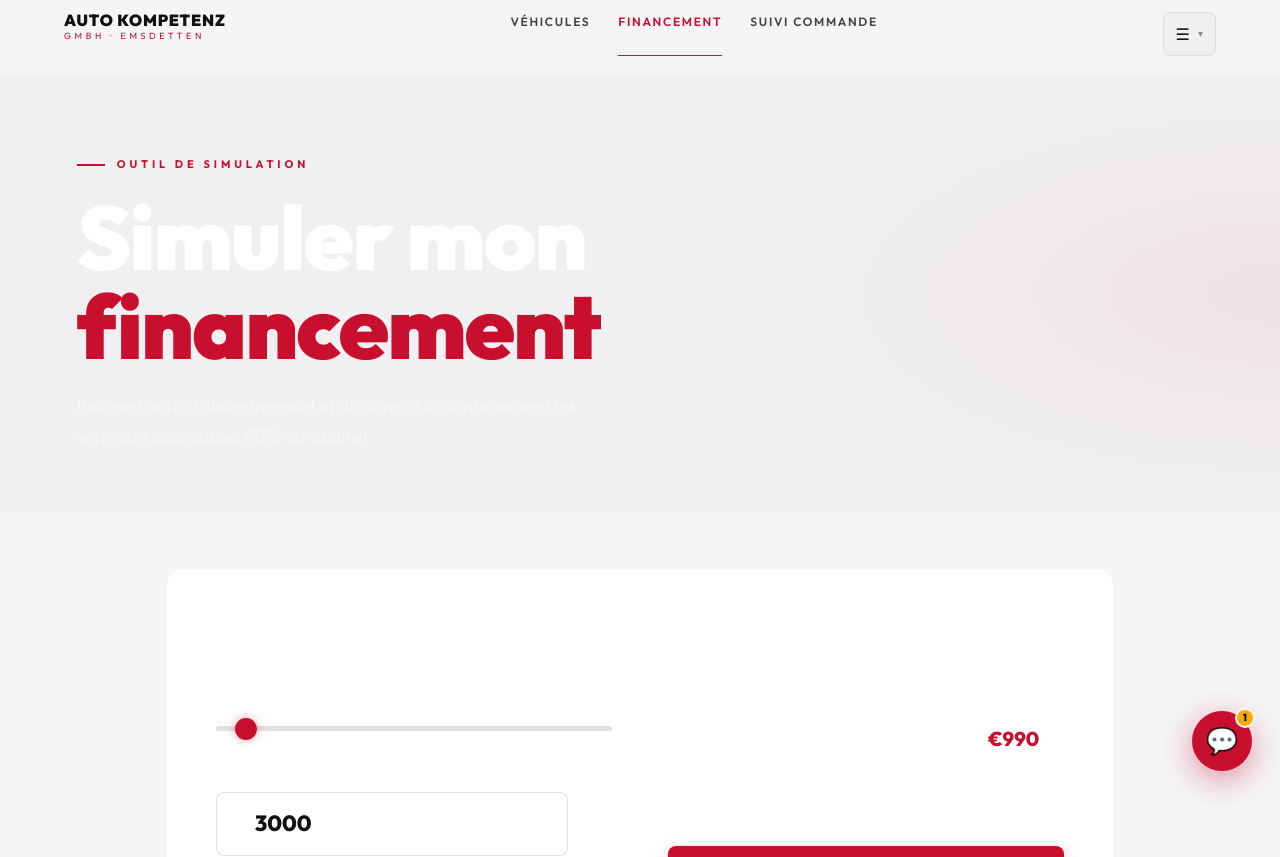
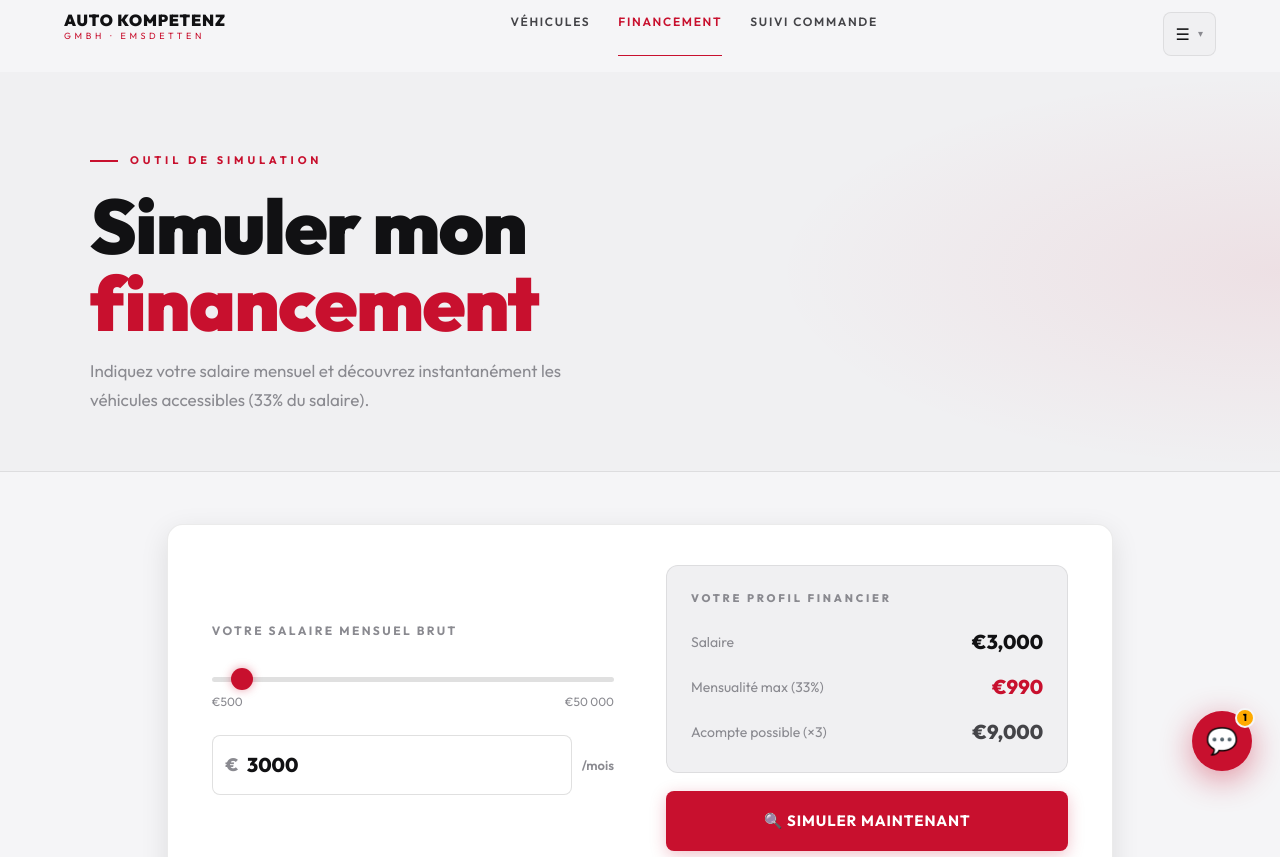
Before and after one commit to autokompetenz/autokompetenz, a React (Vite) app: page /simulation in a window 1280 px wide. Shown: the top 857 px of the page. Built offline with nearby package versions, Linux system fonts and the light colour scheme; a web font is replaced by a local one.

Commit message:
fix: simulation

```diff
--- a/src/pages/Simulation.jsx
+++ b/src/pages/Simulation.jsx
@@ -9,141 +9,156 @@ import { useLangStore } from '../store';
 
 export default function Simulation() {
   const { lang } = useLangStore();
-  const [salary, setSalary] = useState(3000);
+  const { isMobile } = useBreakpoint();
+  const [salary, setSalary]     = useState(3000);
   const [inputVal, setInputVal] = useState('3000');
-  const [result, setResult] = useState(null);
-  const [loading, setLoading] = useState(false);
+  const [result, setResult]     = useState(null);
+  const [loading, setLoading]   = useState(false);
   const [searched, setSearched] = useState(false);
+  const l = lang || 'fr';
 
   const fetchSim = useCallback(async (val) => {
     if (!val || val <= 0) return;
     setLoading(true);
-    try { const { data } = await simAPI.simulate(val); setResult(data); setSearched(true); }
-    catch (e) { console.error(e); }
+    try {
+      const { data } = await simAPI.simulate(val);
+      setResult(data);
+      setSearched(true);
+    } catch (e) { console.error(e); }
     finally { setLoading(false); }
   }, []);
 
   const handleSlider = (e) => { const v = parseInt(e.target.value); setSalary(v); setInputVal(String(v)); };
   const handleInput  = (e) => {
-    const raw = e.target.value.replace(/\D/g,''); setInputVal(raw);
+    const raw = e.target.value.replace(/\D/g, '');
+    setInputVal(raw);
     const v = parseInt(raw);
     if (v && v >= 500 && v <= 50000) setSalary(v);
   };
 
   const L = {
-    label:    { fr:'Outil de simulation',          en:'Financing Simulator',          de:'Finanzierungsrechner',         ar:'محاكاة التمويل' },
-    title:    { fr:'Simuler mon\nfinancement',      en:'Simulate my\nfinancing',       de:'Finanzierung\nsimulieren',     ar:'محاكاة\nتمويلي' },
-    sub:      { fr:'Indiquez votre salaire mensuel et découvrez instantanément les véhicules accessibles (33% du salaire).', en:'Enter your monthly salary and instantly discover accessible vehicles (33% of salary).', de:'Geben Sie Ihr Monatsgehalt ein und entdecken Sie sofort erreichbare Fahrzeuge (33% des Gehalts).', ar:'أدخل راتبك الشهري واكتشف فوراً السيارات المتاحة (33% من الراتب).' },
-    sliderLabel: { fr:'Votre salaire mensuel brut', en:'Your gross monthly salary', de:'Ihr Brutto-Monatsgehalt', ar:'راتبك الشهري الإجمالي' },
-    profile:  { fr:'Votre profil financier',        en:'Your financial profile',      de:'Ihr Finanzprofil',             ar:'ملفك المالي' },
-    salaryL:  { fr:'Salaire',                        en:'Salary',                     de:'Gehalt',                       ar:'الراتب' },
-    maxRate:  { fr:'Mensualité max (33%)',            en:'Max monthly (33%)',          de:'Max. Rate (33%)',              ar:'الحد الأقصى الشهري (33%)' },
-    deposit:  { fr:'Acompte possible (×3)',          en:'Possible deposit (×3)',       de:'Mögliche Anzahlung (×3)',      ar:'الدفعة الأولى الممكنة (×3)' },
-    simulate: { fr:'Simuler maintenant',             en:'Simulate now',               de:'Jetzt simulieren',             ar:'محاكاة الآن' },
-    loading:  { fr:'Recherche en cours...',          en:'Searching...',               de:'Suche läuft...',               ar:'جارٍ البحث...' },
-    results:  { fr:'véhicule(s) accessible(s) avec un salaire de', en:'vehicle(s) accessible with a salary of', de:'Fahrzeug(e) erreichbar mit Gehalt von', ar:'سيارات متاحة براتب' },
-    maxRateR: { fr:'Mensualité max :',               en:'Max. monthly rate:',         de:'Max. Rate:',                   ar:'الحد الأقصى الشهري:' },
-    noResult: { fr:'Aucun véhicule accessible',      en:'No vehicles accessible',     de:'Keine Fahrzeuge erreichbar',   ar:'لا توجد سيارات متاحة' },
-    noResultSub: { fr:'Avec une mensualité max de', en:'With a max monthly of', de:'Mit max. Rate von', ar:'بحد أقصى شهري من' },
-    noResultSub2: { fr:", aucun véhicule ne correspond actuellement. Contactez-nous pour des solutions personnalisées.", en:", no vehicle matches currently. Contact us for personalised solutions.", de:", passt kein Fahrzeug. Kontaktieren Sie uns für individuelle Lösungen.", ar:", لا توجد سيارة مطابقة حالياً. تواصل معنا للحلول المخصصة." },
-    contact:  { fr:'Nous contacter via WhatsApp',   en:'Contact us via WhatsApp',     de:'WhatsApp kontaktieren',        ar:'تواصل معنا عبر واتساب' },
+    label:       { fr:'Outil de simulation',    en:'Financing Simulator',       de:'Finanzierungsrechner',      es:'Simulador de financiación',       it:'Simulatore di finanziamento',   pt:'Simulador de financiamento' },
+    title1:      { fr:'Simuler mon',            en:'Simulate my',               de:'Finanzierung',               es:'Simular mi',                      it:'Simula il mio',                 pt:'Simular meu' },
+    title2:      { fr:'financement',            en:'financing',                  de:'simulieren',                 es:'financiación',                    it:'finanziamento',                 pt:'financiamento' },
+    sub:         { fr:'Indiquez votre salaire mensuel et découvrez instantanément les véhicules accessibles (33% du salaire).', en:'Enter your monthly salary and instantly discover accessible vehicles (33% of salary).', de:'Geben Sie Ihr Monatsgehalt ein und entdecken Sie sofort erreichbare Fahrzeuge (33% des Gehalts).', es:'Indique su salario mensual y descubra al instante los vehículos accesibles (33% del salario).', it:'Inserisci il tuo stipendio mensile e scopri subito i veicoli accessibili (33% dello stipendio).', pt:'Indique o seu salário mensal e descubra instantaneamente os veículos acessíveis (33% do salário).' },
+    sliderLabel: { fr:'Votre salaire mensuel brut', en:'Your gross monthly salary', de:'Ihr Brutto-Monatsgehalt', es:'Su salario mensual bruto', it:'Il vostro stipendio mensile lordo', pt:'O seu salário mensal bruto' },
+    profile:     { fr:'Votre profil financier', en:'Your financial profile',     de:'Ihr Finanzprofil',          es:'Su perfil financiero',             it:'Il vostro profilo finanziario',  pt:'O seu perfil financeiro' },
+    salaryL:     { fr:'Salaire',                en:'Salary',                     de:'Gehalt',                    es:'Salario',                          it:'Stipendio',                     pt:'Salário' },
+    maxRate:     { fr:'Mensualité max (33%)',   en:'Max monthly (33%)',          de:'Max. Rate (33%)',            es:'Cuota máx. (33%)',                 it:'Rata max. (33%)',               pt:'Parcela máx. (33%)' },
+    deposit:     { fr:'Acompte possible (×3)', en:'Possible deposit (×3)',      de:'Mögliche Anzahlung (×3)',   es:'Señal posible (×3)',               it:'Acconto possibile (×3)',         pt:'Entrada possível (×3)' },
+    simulate:    { fr:'Simuler maintenant',     en:'Simulate now',               de:'Jetzt simulieren',          es:'Simular ahora',                    it:'Simula ora',                    pt:'Simular agora' },
+    loadingL:    { fr:'Recherche en cours...',  en:'Searching...',               de:'Suche läuft...',            es:'Buscando...',                      it:'Ricerca in corso...',           pt:'Pesquisando...' },
+    results:     { fr:'véhicule(s) accessible(s) avec un salaire de', en:'vehicle(s) accessible with a salary of', de:'Fahrzeug(e) erreichbar mit Gehalt von', es:'vehículo(s) accesible(s) con un salario de', it:'veicolo/i accessibile/i con uno stipendio di', pt:'veículo(s) acessível/eis com um salário de' },
+    maxRateR:    { fr:'Mensualité max :',       en:'Max. monthly rate:',         de:'Max. Rate:',                es:'Cuota máx.:',                      it:'Rata max.:',                    pt:'Parcela máx.:' },
+    noResult:    { fr:'Aucun véhicule accessible', en:'No vehicles accessible', de:'Keine Fahrzeuge erreichbar', es:'Ningún vehículo accesible',       it:'Nessun veicolo accessibile',    pt:'Nenhum veículo acessível' },
+    noResultSub: { fr:'Avec une mensualité max de', en:'With a max monthly of', de:'Mit max. Rate von',         es:'Con una cuota máx. de',            it:'Con una rata max. di',          pt:'Com uma parcela máx. de' },
+    noResultSub2:{ fr:", aucun véhicule ne correspond. Contactez-nous pour des solutions personnalisées.", en:", no vehicle matches. Contact us for personalised solutions.", de:", passt kein Fahrzeug. Kontaktieren Sie uns.", es:", ningún vehículo coincide. Contáctenos para soluciones personalizadas.", it:", nessun veicolo corrisponde. Contattateci per soluzioni personalizzate.", pt:", nenhum veículo corresponde. Contacte-nos para soluções personalizadas." },
+    contact:     { fr:'Nous contacter via WhatsApp', en:'Contact us via WhatsApp', de:'WhatsApp kontaktieren', es:'Contáctenos por WhatsApp',         it:'Contattateci via WhatsApp',     pt:'Contacte-nos via WhatsApp' },
+    per_month:   { fr:'/mois',                 en:'/month',                     de:'/Monat',                    es:'/mes',                             it:'/mese',                         pt:'/mês' },
   };
 
   return (
-    <div style={{ minHeight:'100vh', background:'var(--bg)', paddingTop:76 }}>
+    <div style={{ minHeight:'100vh', background:'var(--bg)', paddingTop:72 }}>
+
       {/* Header */}
-      <div style={{ padding:'72px 6% 60px', background:'var(--bg-card2)', borderBottom:'1px solid rgba(255,255,255,0.05)', position:'relative', overflow:'hidden' }}>
-        <div style={{ position:'absolute', top:0, right:0, bottom:0, width:'40%', background:'radial-gradient(ellipse at right, rgba(200,16,46,0.06), transparent 70%)', pointerEvents:'none' }} />
-        <div style={{ position:'relative', zIndex:1 }}>
-          <div className="section-eyebrow">{L.label[lang]}</div>
-          <h1 style={{ fontFamily:"'Outfit', sans-serif", fontWeight:900, fontSize:'clamp(48px,7vw,96px)', color:'#fff', letterSpacing:'-0.02em', lineHeight:1, marginBottom:20 }}>
-            {(L.title[lang] || L.title.fr).split('\n').map((line,i) => (
-              <span key={i} style={{ display:'block', color: i===1 ? '#C8102E' : '#fff' }}>{line}</span>
-            ))}
+      <div style={{ padding: isMobile ? '48px 5% 36px' : '72px 6% 56px', background:'var(--bg-card2)', borderBottom:'1px solid var(--border)', position:'relative', overflow:'hidden' }}>
+        <div style={{ position:'absolute', top:0, right:0, bottom:0, width:'40%', background:'radial-gradient(ellipse at right, rgba(200,16,46,0.07), transparent 70%)', pointerEvents:'none' }} />
+        <div style={{ position:'relative', zIndex:1, maxWidth:1100, margin:'0 auto' }}>
+          <div className="section-eyebrow">{L.label[l]}</div>
+          <h1 style={{ fontFamily:"'Outfit',sans-serif", fontWeight:900, fontSize:'clamp(40px,6vw,88px)', color:'var(--text)', letterSpacing:'-0.02em', lineHeight:1, marginBottom:16 }}>
+            <span style={{ display:'block' }}>{L.title1[l]}</span>
+            <span style={{ display:'block', color:'var(--red)' }}>{L.title2[l]}</span>
           </h1>
-          <p style={{ fontSize:18, color:'rgba(255,255,255,0.4)', maxWidth:560, lineHeight:1.7 }}>{L.sub[lang]}</p>
+          <p style={{ fontSize: isMobile ? 15 : 17, color:'var(--text-3)', maxWidth:520, lineHeight:1.7 }}>{L.sub[l]}</p>
         </div>
       </div>
 
-      <div style={{ maxWidth:1100, margin:'0 auto', padding:'56px 6%' }}>
+      <div style={{ maxWidth:1100, margin:'0 auto', padding: isMobile ? '28px 4%' : '52px 6%' }}>
+
         {/* Simulator card */}
-        <div style={{ background:'var(--bg-card)', border:'1px solid rgba(255,255,255,0.06)', borderRadius:16, padding:'44px 48px', marginBottom:52 }}>
-          <div style={{ display:'grid', gridTemplateColumns:'1fr 1fr', gap:56, alignItems:'center' }}>
-            {/* Left — slider */}
+        <div style={{ background:'var(--bg-card)', border:'1px solid var(--border)', borderRadius:16, padding: isMobile ? '24px 20px' : '40px 44px', marginBottom:44, boxShadow:'var(--shadow-md)' }}>
+          <div style={{ display:'grid', gridTemplateColumns: isMobile ? '1fr' : '1fr 1fr', gap: isMobile ? 28 : 52, alignItems:'center' }}>
+
+            {/* Slider */}
             <div>
-              <label style={{ display:'block', fontSize:13, fontWeight:700, letterSpacing:'0.2em', textTransform:'uppercase', color:'rgba(255,255,255,0.4)', marginBottom:28 }}>
-                {L.sliderLabel[lang]}
+              <label style={{ display:'block', fontSize:12, fontWeight:700, letterSpacing:'0.2em', textTransform:'uppercase', color:'var(--text-3)', marginBottom:24 }}>
+                {L.sliderLabel[l]}
               </label>
-              <input type="range" min="500" max="50000" step="100" value={salary} onChange={handleSlider} style={{ width:'100%', marginBottom:14, accentColor:'#C8102E' }} />
-              <div style={{ display:'flex', justifyContent:'space-between', fontSize:12, color:'rgba(255,255,255,0.2)', marginBottom:28 }}>
-                <span>€500</span><span>€50,000</span>
+              <input type="range" min="500" max="50000" step="100" value={salary} onChange={handleSlider}
+                style={{ width:'100%', marginBottom:10, accentColor:'var(--red)' }} />
+              <div style={{ display:'flex', justifyContent:'space-between', fontSize:12, color:'var(--text-3)', marginBottom:24 }}>
+                <span>€500</span><span>€50 000</span>
               </div>
-              <div style={{ display:'flex', gap:12, alignItems:'center' }}>
+              <div style={{ display:'flex', gap:10, alignItems:'center' }}>
                 <div style={{ position:'relative', flex:1 }}>
-                  <span style={{ position:'absolute', left:16, top:'50%', transform:'translateY(-50%)', fontSize:20, fontWeight:800, color:'rgba(255,255,255,0.4)', fontFamily:"'Outfit', sans-serif" }}>€</span>
-                  <input type="text" value={inputVal} onChange={handleInput} className="input-luxury" style={{ paddingLeft:38, fontSize:22, fontWeight:800, fontFamily:"'Outfit', sans-serif" }} />
+                  <span style={{ position:'absolute', left:14, top:'50%', transform:'translateY(-50%)', fontSize:18, fontWeight:800, color:'var(--text-3)', fontFamily:"'Outfit',sans-serif" }}>€</span>
+                  <input type="text" value={inputVal} onChange={handleInput}
+                    className="input-luxury"
+                    style={{ paddingLeft:34, fontSize:20, fontWeight:800, fontFamily:"'Outfit',sans-serif" }} />
                 </div>
-                <span style={{ fontSize:13, color:'rgba(255,255,255,0.35)', fontWeight:600, flexShrink:0 }}>/mois</span>
+                <span style={{ fontSize:13, color:'var(--text-3)', fontWeight:600, flexShrink:0 }}>{L.per_month[l]}</span>
               </div>
             </div>
 
-            {/* Right — profile + CTA */}
+            {/* Profile + CTA */}
             <div>
-              <div style={{ background:'rgba(255,255,255,0.03)', border:'1px solid rgba(255,255,255,0.06)', borderRadius:12, padding:24, marginBottom:20 }}>
-                <p style={{ fontSize:11, fontWeight:800, letterSpacing:'0.25em', textTransform:'uppercase', color:'rgba(255,255,255,0.3)', marginBottom:20 }}>{L.profile[lang]}</p>
-                <div style={{ display:'flex', flexDirection:'column', gap:14 }}>
+              <div style={{ background:'var(--bg-card2)', border:'1px solid var(--border)', borderRadius:12, padding: isMobile ? 18 : 24, marginBottom:18 }}>
+                <p style={{ fontSize:11, fontWeight:800, letterSpacing:'0.25em', textTransform:'uppercase', color:'var(--text-3)', marginBottom:18 }}>{L.profile[l]}</p>
+                <div style={{ display:'flex', flexDirection:'column', gap:13 }}>
                   {[
-                    { label:L.salaryL[lang], value:formatEuro(salary), color:'#fff' },
-                    { label:L.maxRate[lang],  value:formatEuro(Math.round(salary*0.33)), color:'#C8102E' },
-                    { label:L.deposit[lang],  value:formatEuro(salary*3), color:'rgba(255,255,255,0.6)' },
+                    { label:L.salaryL[l],  value:formatEuro(salary),               color:'var(--text)' },
+                    { label:L.maxRate[l],  value:formatEuro(Math.round(salary*0.33)), color:'var(--red)' },
+                    { label:L.deposit[l],  value:formatEuro(salary*3),              color:'var(--text-2)' },
                   ].map(({ label, value, color }) => (
                     <div key={label} style={{ display:'flex', justifyContent:'space-between', alignItems:'center' }}>
-                      <span style={{ fontSize:14, color:'rgba(255,255,255,0.4)' }}>{label}</span>
-                      <span style={{ fontFamily:"'Outfit', sans-serif", fontWeight:800, fontSize:20, color }}>{value}</span>
+                      <span style={{ fontSize:14, color:'var(--text-3)' }}>{label}</span>
+                      <span style={{ fontFamily:"'Outfit',sans-serif", fontWeight:800, fontSize: isMobile ? 18 : 20, color }}>{value}</span>
                     </div>
                   ))}
                 </div>
               </div>
-              <button onClick={() => fetchSim(salary)} disabled={loading} className="btn-primary" style={{ width:'100%', justifyContent:'center', padding:18, fontSize:15 }}>
-                {loading ? L.loading[lang] : '🔍 ' + L.simulate[lang]}
+              <button onClick={() => fetchSim(salary)} disabled={loading} className="btn-primary"
+                style={{ width:'100%', justifyContent:'center', padding: isMobile ? 15 : 18, fontSize:15 }}>
+                {loading ? L.loadingL[l] : '🔍 ' + L.simulate[l]}
               </button>
             </div>
           </div>
         </div>
 
         {/* Results */}
-        {loading && <Loader text={L.loading[lang]} />}
+        {loading && <div style={{ display:'flex', justifyContent:'center' }}><Loader text={L.loadingL[l]} /></div>}
 
         {searched && !loading && result && (
           <motion.div initial={{ opacity:0, y:24 }} animate={{ opacity:1, y:0 }} transition={{ duration:0.6, ease:[0.16,1,0.3,1] }}>
-            <div style={{ textAlign:'center', marginBottom:48 }}>
+            <div style={{ textAlign:'center', marginBottom:40 }}>
               {result.count > 0 ? (
                 <>
-                  <p style={{ fontFamily:"'Outfit', sans-serif", fontWeight:900, fontSize:80, color:'#C8102E', lineHeight:1, letterSpacing:'-0.03em' }}>{result.count}</p>
-                  <p style={{ fontSize:18, color:'rgba(255,255,255,0.5)', marginTop:8, lineHeight:1.6 }}>
-                    {L.results[lang]} <strong style={{ color:'#fff' }}>{formatEuro(result.salary)}</strong>
+                  <p style={{ fontFamily:"'Outfit',sans-serif", fontWeight:900, fontSize: isMobile ? 64 : 88, color:'var(--red)', lineHeight:1, letterSpacing:'-0.03em' }}>{result.count}</p>
+                  <p style={{ fontSize: isMobile ? 15 : 18, color:'var(--text-2)', marginTop:8, lineHeight:1.6 }}>
+                    {L.results[l]} <strong style={{ color:'var(--text)' }}>{formatEuro(result.salary)}</strong>
                   </p>
-                  <p style={{ fontSize:14, color:'rgba(255,255,255,0.35)', marginTop:6 }}>
-                    {L.maxRateR[lang]} <strong style={{ color:'#C8102E' }}>{formatEuro(result.maxMonthly)}</strong>
+                  <p style={{ fontSize:14, color:'var(--text-3)', marginTop:6 }}>
+                    {L.maxRateR[l]} <strong style={{ color:'var(--red)' }}>{formatEuro(result.maxMonthly)}</strong>
                   </p>
                 </>
               ) : (
                 <div style={{ padding:'40px 0' }}>
-                  <p style={{ fontSize:56, marginBottom:16 }}>🔍</p>
-                  <h3 style={{ fontFamily:"'Outfit', sans-serif", fontWeight:800, fontSize:30, color:'#fff', marginBottom:12 }}>{L.noResult[lang]}</h3>
-                  <p style={{ fontSize:16, color:'rgba(255,255,255,0.4)', maxWidth:480, margin:'0 auto', lineHeight:1.7 }}>
-                    {L.noResultSub[lang]} <strong style={{ color:'#C8102E' }}>{formatEuro(result.maxMonthly)}</strong>{L.noResultSub2[lang]}
+                  <p style={{ fontSize:52, marginBottom:16 }}>🔍</p>
+                  <h3 style={{ fontFamily:"'Outfit',sans-serif", fontWeight:800, fontSize: isMobile ? 24 : 30, color:'var(--text)', marginBottom:12 }}>{L.noResult[l]}</h3>
+                  <p style={{ fontSize:15, color:'var(--text-3)', maxWidth:460, margin:'0 auto', lineHeight:1.7 }}>
+                    {L.noResultSub[l]} <strong style={{ color:'var(--red)' }}>{formatEuro(result.maxMonthly)}</strong>{L.noResultSub2[l]}
                   </p>
-                  <a href="https://wa.me/4915788823274" target="_blank" rel="noopener noreferrer" className="btn-primary" style={{ display:'inline-flex', marginTop:24, fontSize:14 }}>
-                    💬 {L.contact[lang]}
+                  <a href="https://wa.me/4915788823274" target="_blank" rel="noopener noreferrer"
+                    className="btn-primary" style={{ display:'inline-flex', marginTop:24, fontSize:14 }}>
+                    💬 {L.contact[l]}
                   </a>
                 </div>
               )}
             </div>
 
             {result.cars?.length > 0 && (
-              <div style={{ display:'grid', gridTemplateColumns:'repeat(auto-fill, minmax(300px, 1fr))', gap:24 }}>
-                {result.cars.map((car,i) => <CarCard key={car.id} car={car} index={i} />)}
+              <div style={{ display:'grid', gridTemplateColumns: isMobile ? '1fr' : 'repeat(auto-fill,minmax(280px,1fr))', gap: isMobile ? 14 : 22 }}>
+                {result.cars.map((car, i) => <CarCard key={car.id} car={car} index={i} />)}
               </div>
             )}
           </motion.div>
```
